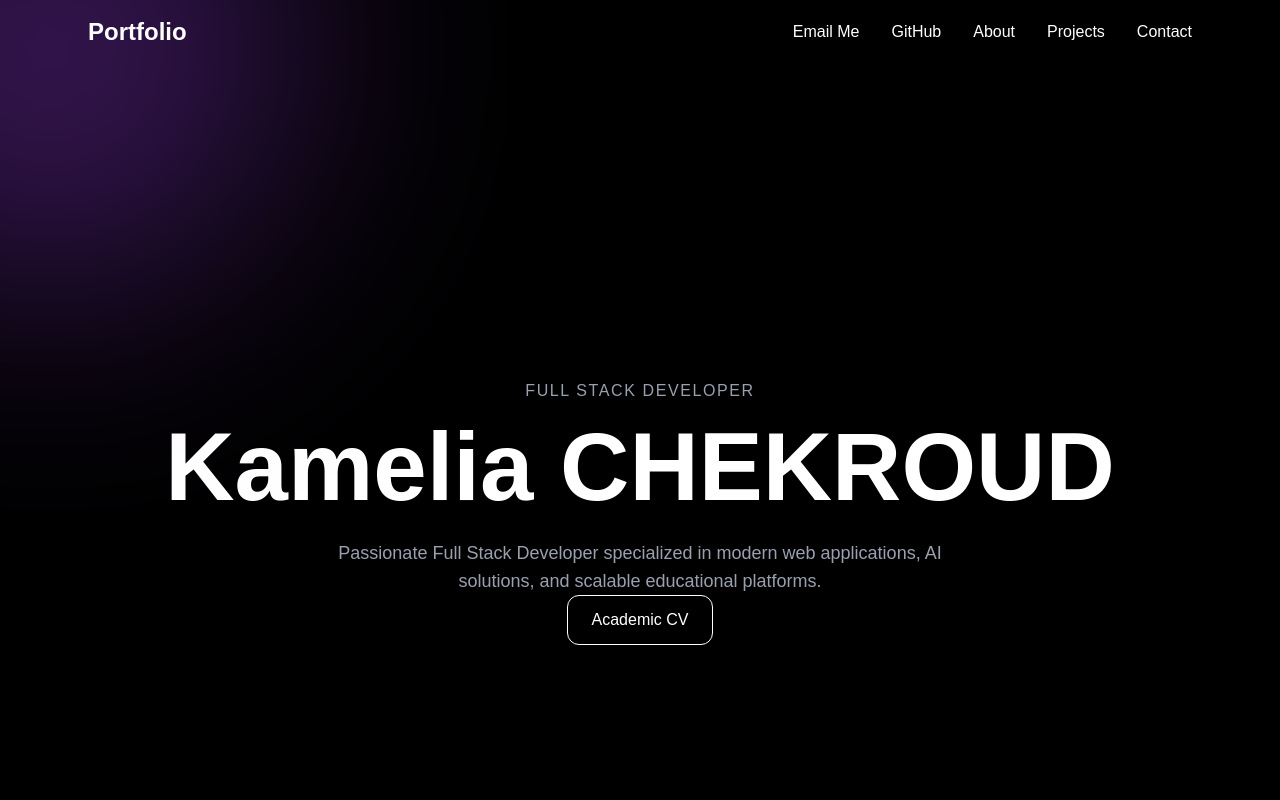
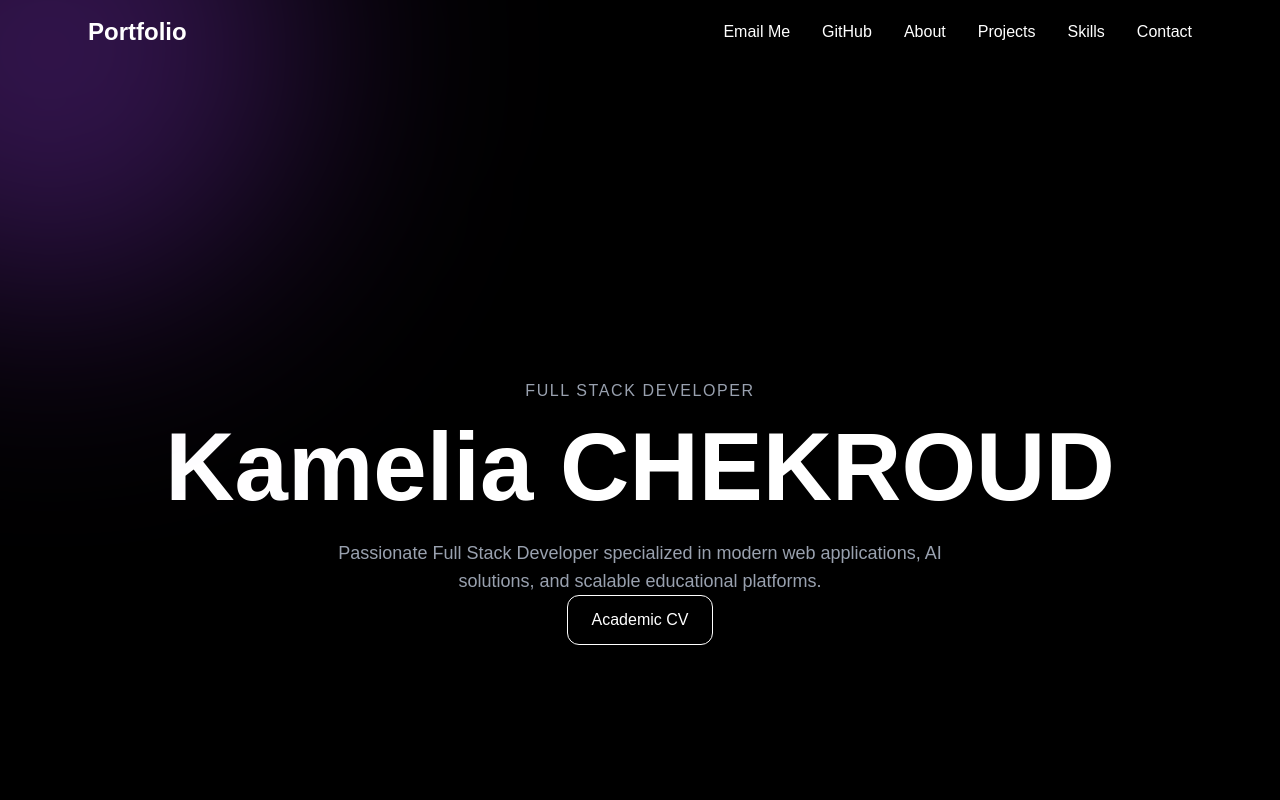
Before and after one commit to dkchekroud/portfolio, a Next.js app: page / in a window 1280 px wide. Shown: the top 800 px of the page. Built offline with nearby package versions, Linux system fonts and the light colour scheme.

Commit message:
update portfolio

```diff
--- a/components/Navbar.tsx
+++ b/components/Navbar.tsx
@@ -56,6 +56,10 @@ export default function Navbar() {
             Projects
           </a>
 
+          <a href="#skills" onClick={() => setMenuOpen(false)}>
+            Skills
+          </a>
+
           <a href="#contact" className="hover:text-cyan-400 transition">
             Contact
           </a>
```
